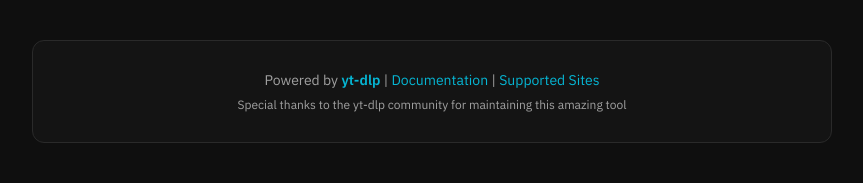
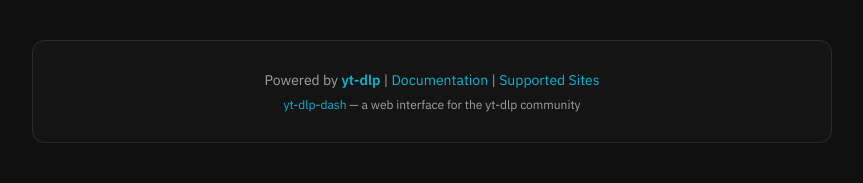
Before and after one commit to SONDLecT/yt-dlp-dash, a Flask app: page / in a window 1280 px wide. Shown: the part 1184-1367 px from the top of the page, without its empty margins (208-1071 px from the left). Run offline with Flask 3, Linux system fonts and the light colour scheme; data that the repository does not hold is empty; parts of the project's set-up code (start-up, migrations or seed data) failed here and were passed over; some libraries are stand-ins or nearby versions.

Commit message:
Improve README setup instructions and add project GitHub link to footer

```diff
--- a/templates/index.html
+++ b/templates/index.html
@@ -812,7 +812,7 @@
                 | <a href="https://github.com/yt-dlp/yt-dlp/blob/master/supportedsites.md" target="_blank" style="color: var(--accent); text-decoration: none;">Supported Sites</a>
             </p>
             <p style="margin: 8px 0 0 0; color: var(--text-secondary); font-size: 12px;">
-                Special thanks to the yt-dlp community for maintaining this amazing tool
+                <a href="https://github.com/SONDLecT/yt-dlp-dash" target="_blank" style="color: var(--accent); text-decoration: none;">yt-dlp-dash</a> — a web interface for the yt-dlp community
             </p>
         </div>
     </div>
```
Also changed, not shown: README.md.
